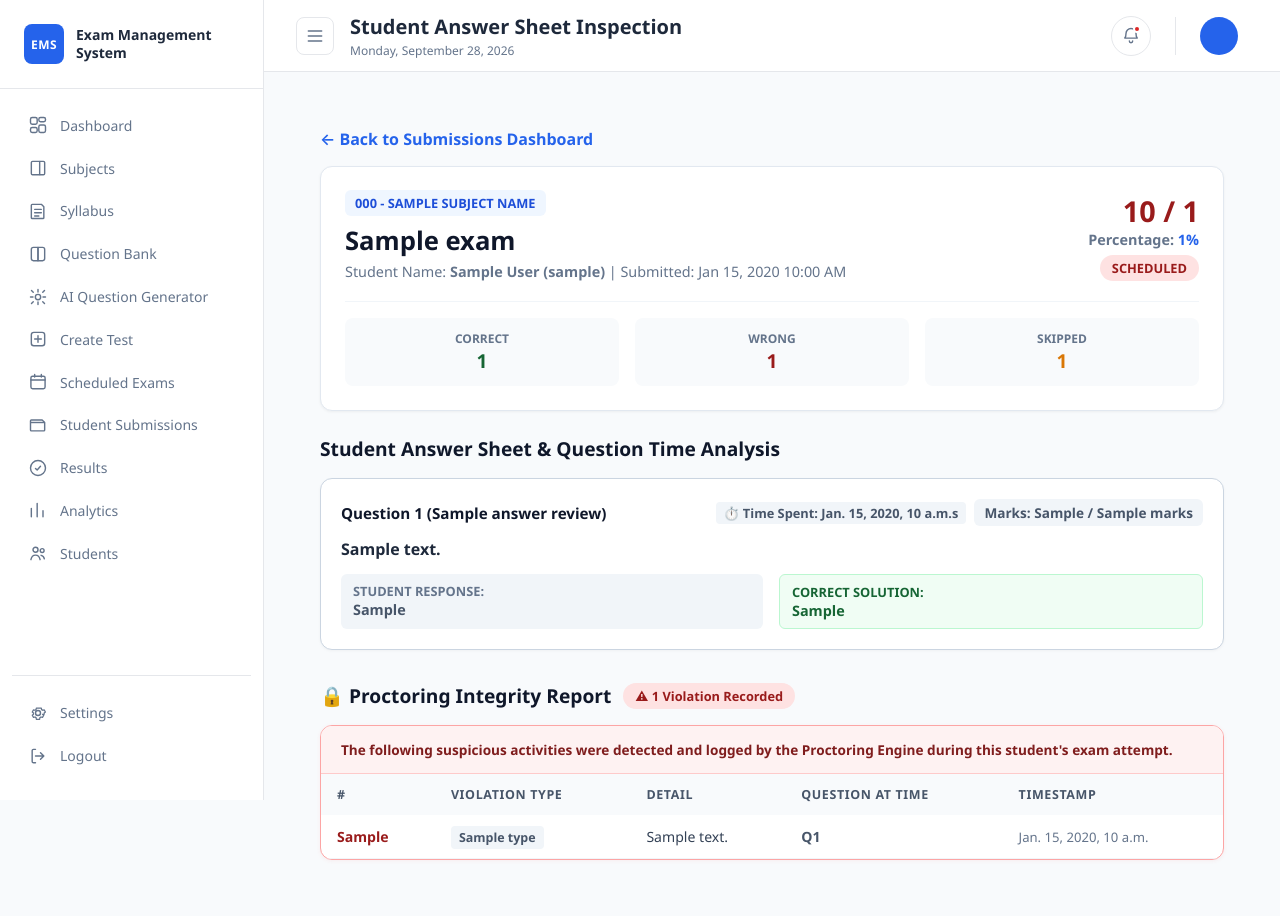
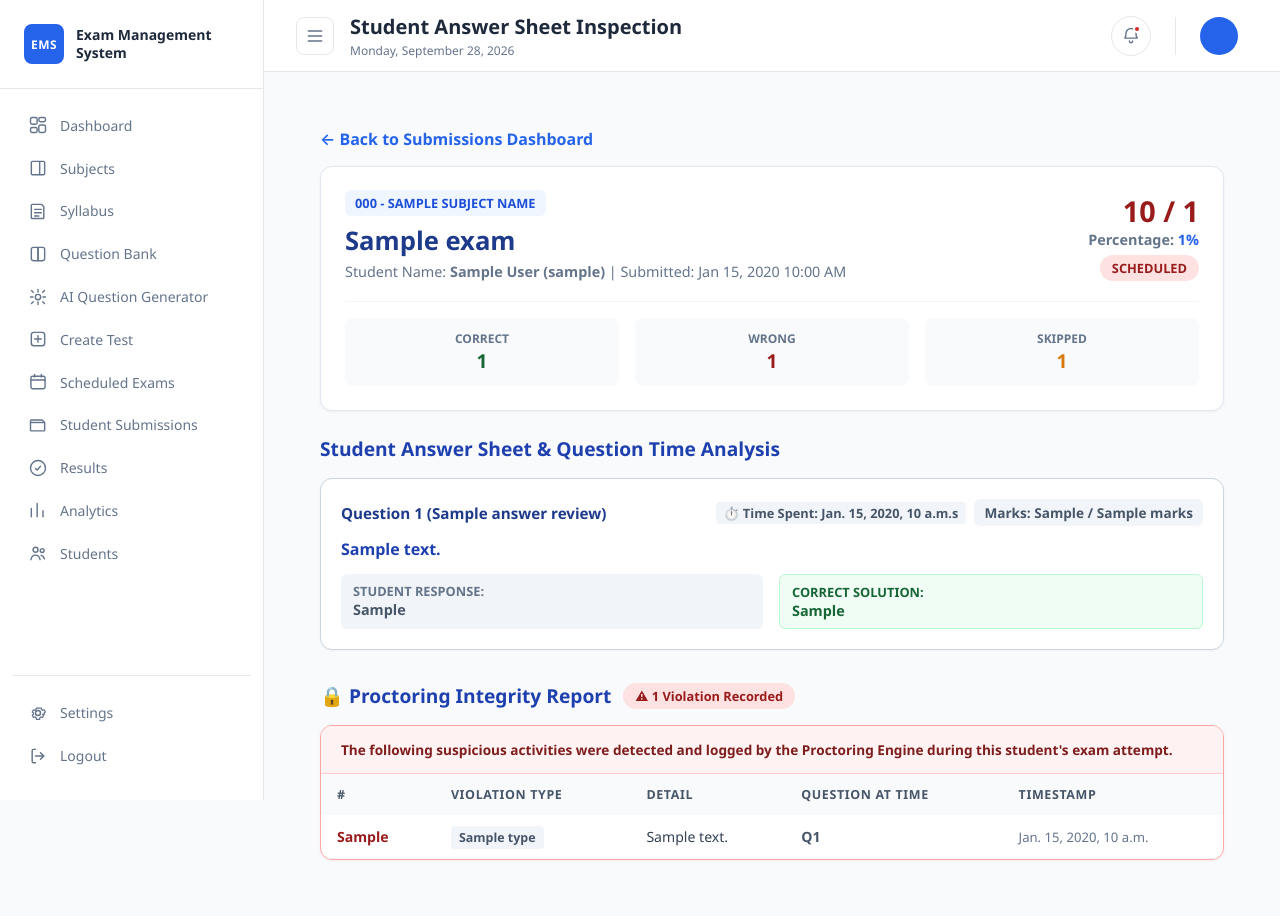
Before and after one commit to Saanskrutii/ExamManagementSystem, a Django app: template template/teacher_submission_review.html in a window 1280 px wide. Run offline with Django 5.2, Linux system fonts and the light colour scheme; tables that the repository leaves empty hold one stand-in row (values such as "Sample post"); the template is opened without the code that fills it: values that come from a table or form of the project are taken from there, most other values are stand-ins (such as "Sample title", 1, 10 or a date in 2020).

Commit message:
style: fix ui colours and dashboard pass rate graph

```diff
--- a/template/student_answer_sheets.html
+++ b/template/student_answer_sheets.html
@@ -9,7 +9,7 @@
 
     <div style="display: flex; justify-content: space-between; align-items: center; margin-bottom: 24px;">
         <div>
-            <h1 style="font-size: 1.5rem; color: #0f172a; font-weight: 700; margin: 0;">Submitted Attempt Answer Sheets</h1>
+            <h1 style="font-size: 1.5rem; color: #1e3a8a; font-weight: 700; margin: 0;">Submitted Attempt Answer Sheets</h1>
             <p style="color: #64748b; margin: 4px 0 0;">Inspect question-by-question responses, correct answers, and feedback for all your past attempts.</p>
         </div>
     </div>
@@ -59,7 +59,7 @@
                                     {% endif %}
                                 </td>
                                 <td style="padding: 16px 20px; text-align: right;">
-                                    <a href="{% url 'student_attempt_review' att.id %}" style="display: inline-block; background: #0f172a; color: #ffffff; padding: 8px 14px; border-radius: 6px; font-weight: 600; text-decoration: none; font-size: 0.85rem;">
+                                    <a href="{% url 'student_attempt_review' att.id %}" style="display: inline-block; background: #2563eb; color: #ffffff; padding: 8px 14px; border-radius: 6px; font-weight: 600; text-decoration: none; font-size: 0.85rem;">
                                         🔍 Review Answer Sheet
                                     </a>
                                 </td>
--- a/template/teacher_dashboard.html
+++ b/template/teacher_dashboard.html
@@ -192,10 +192,9 @@
                     <svg width="120" height="120" viewBox="0 0 120 120">
                         <circle cx="60" cy="60" r="50" fill="none" stroke="#f1f5f9" stroke-width="12"/>
                         <circle cx="60" cy="60" r="50" fill="none" stroke="#22c55e" stroke-width="12"
-                            stroke-dasharray="{{ pass_rate|floatformat:0 }} 100"
                             stroke-dasharray="314"
-                            stroke-dashoffset="78.5"
-                            style="transition: stroke-dasharray 1s ease;"
+                            stroke-dashoffset="calc(314 - (314 * {{ pass_rate }} / 100))"
+                            style="transition: stroke-dashoffset 1s ease;"
                             transform="rotate(-90 60 60)"/>
                     </svg>
                     <div style="position:absolute; top:50%; left:50%; transform:translate(-50%,-50%); text-align:center;">
--- a/template/teacher_submission_review.html
+++ b/template/teacher_submission_review.html
@@ -19,7 +19,7 @@
                 <span style="background: #eff6ff; color: #1d4ed8; padding: 4px 10px; border-radius: 6px; font-weight: 700; font-size: 0.8rem; text-transform: uppercase;">
                     {{ subject_code }} - {{ subject_name }}
                 </span>
-                <h1 style="font-size: 1.6rem; color: #0f172a; font-weight: 800; margin: 10px 0 4px;">
+                <h1 style="font-size: 1.6rem; color: #1e3a8a; font-weight: 800; margin: 10px 0 4px;">
                     {{ exam.title }}
                 </h1>
                 <p style="color: #64748b; margin: 0; font-size: 0.9rem;">
@@ -56,14 +56,14 @@
             </div>
         </div>
     </div>    <!-- Question Response Inspection Section -->
-    <h2 style="font-size: 1.2rem; color: #0f172a; font-weight: 700; margin-bottom: 16px;">
+    <h2 style="font-size: 1.2rem; color: #1e40af; font-weight: 700; margin-bottom: 16px;">
         Student Answer Sheet &amp; Question Time Analysis
     </h2>
 
     {% for item in answer_review %}
         <div style="background: #ffffff; border-radius: 12px; border: 1px solid {% if item.outcome == 'correct' %}#86efac{% elif item.outcome == 'wrong' %}#fca5a5{% else %}#cbd5e1{% endif %}; padding: 20px; margin-bottom: 16px; box-shadow: 0 1px 3px rgba(0,0,0,0.04);">
             <div style="display: flex; justify-content: space-between; align-items: center; margin-bottom: 12px;">
-                <span style="font-weight: 700; color: #0f172a; font-size: 0.95rem;">
+                <span style="font-weight: 700; color: #1e3a8a; font-size: 0.95rem;">
                     Question {{ item.number }} ({{ item.question_type }})
                 </span>
                 <div style="display: flex; gap: 8px; align-items: center;">
@@ -76,7 +76,7 @@
                 </div>
             </div>
 
-            <p style="font-size: 1rem; color: #1e293b; font-weight: 600; margin: 0 0 14px;">
+            <p style="font-size: 1rem; color: #1e40af; font-weight: 600; margin: 0 0 14px;">
                 {{ item.question_text }}
             </p>
 
@@ -117,7 +117,7 @@
     <!-- ── Anti-Cheat Proctoring Report ──────────────────────────────── -->
     <div style="margin-top: 32px;">
         <div style="display: flex; align-items: center; gap: 12px; margin-bottom: 16px;">
-            <h2 style="font-size: 1.2rem; color: #0f172a; font-weight: 700; margin: 0;">
+            <h2 style="font-size: 1.2rem; color: #1e40af; font-weight: 700; margin: 0;">
                 🔒 Proctoring Integrity Report
             </h2>
             {% if violation_count > 0 %}
```
